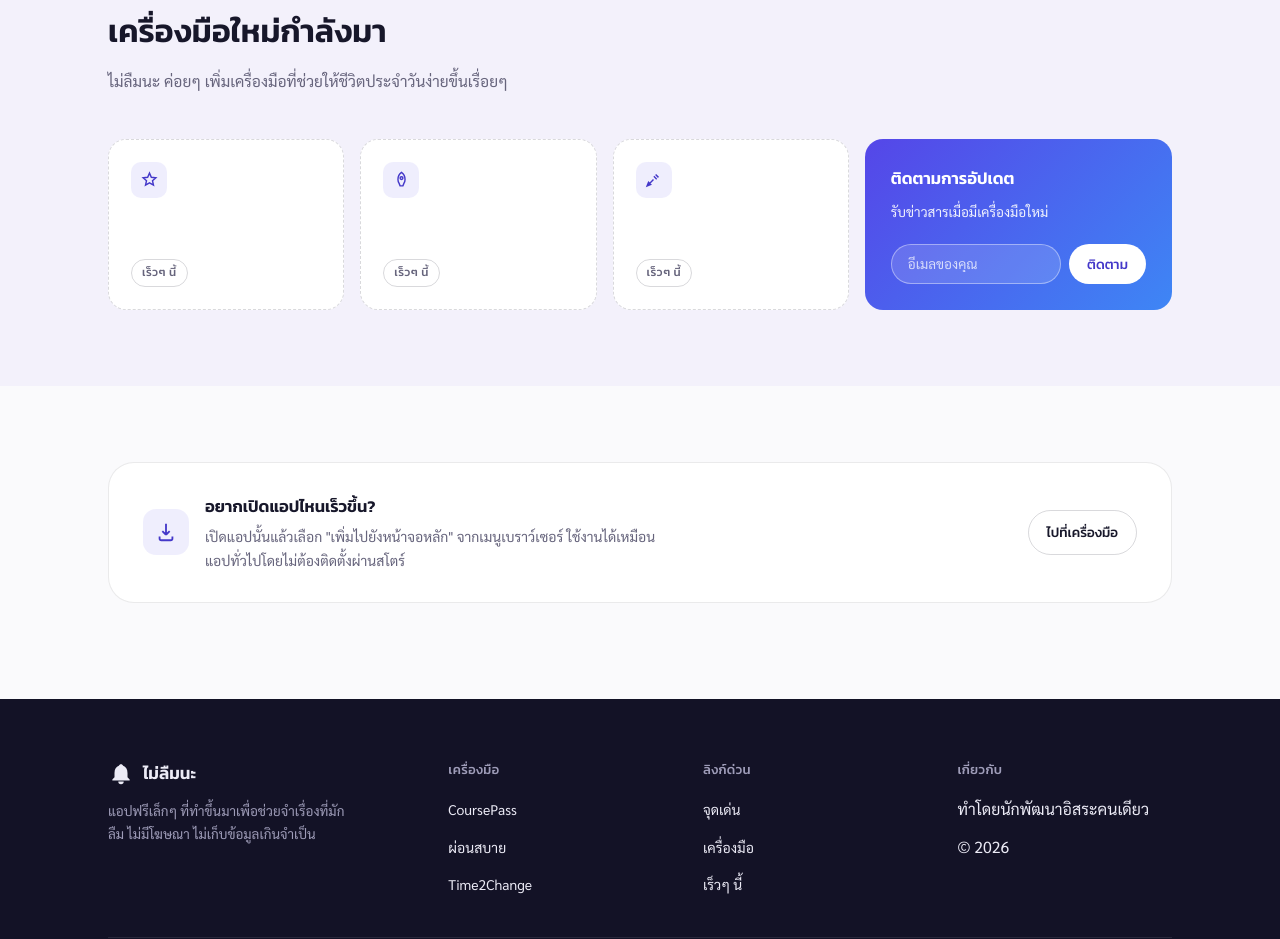
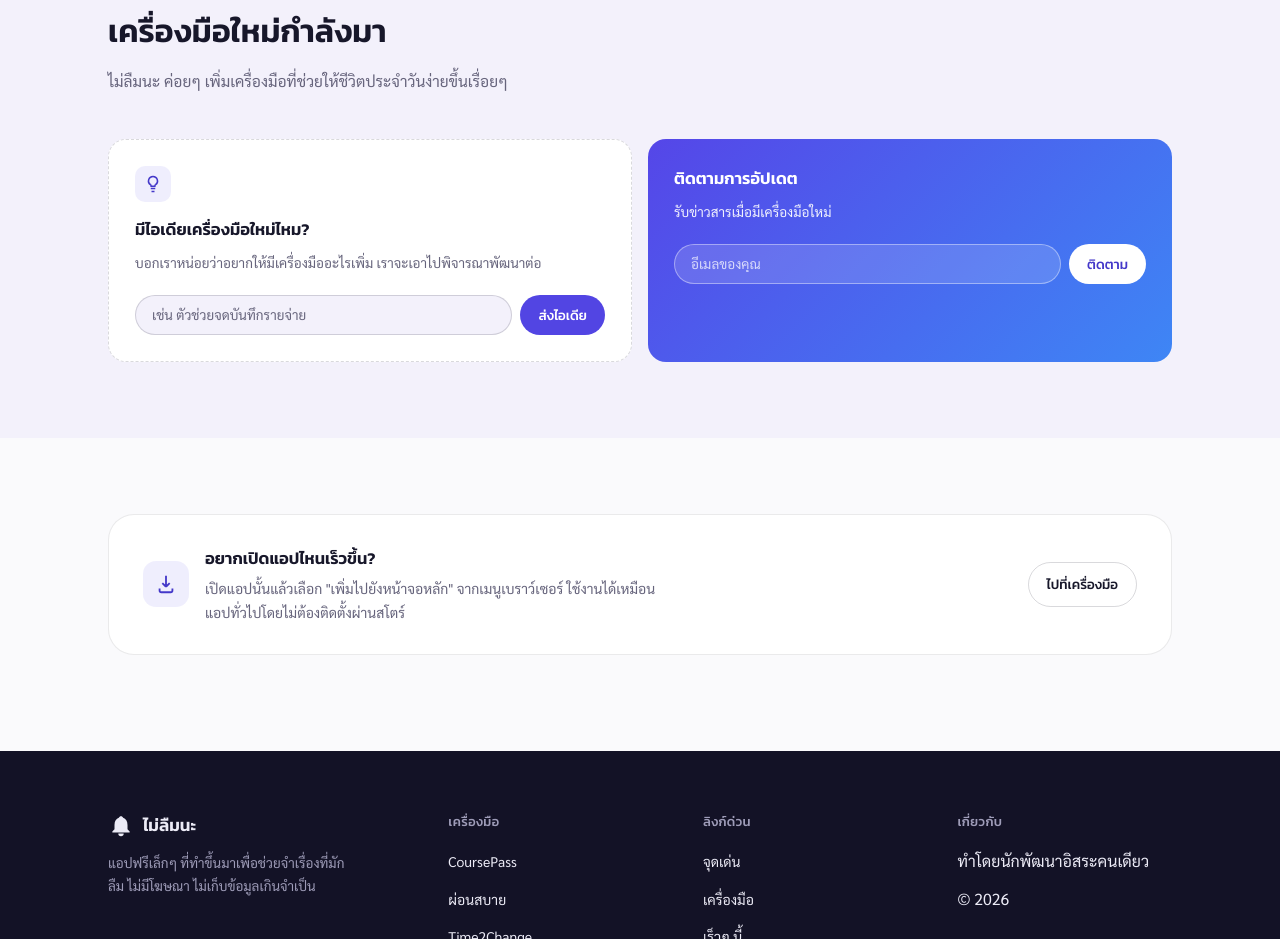
Before and after one commit to pookka/mai-luem-na, a plain HTML site: page index.html in a window 1280 px wide. Shown: the part 2920-3859 px from the top of the page. Drawn offline with nearby package versions, Linux system fonts and the light colour scheme.

Commit message:
add tool_ideas

```diff
--- a/index.html
+++ b/index.html
@@ -459,38 +459,53 @@
     gap: 16px;
   }
   @media (min-width: 760px) {
-    .soon-grid { grid-template-columns: repeat(3, 1fr) 1.3fr; }
+    .soon-grid { grid-template-columns: 1fr 1fr; }
   }
-  .soon-card {
+  .idea-card {
     background: var(--panel);
     border: 1px dashed var(--line-strong);
     border-radius: var(--radius-md);
-    padding: 22px;
+    padding: 26px;
     display: flex;
     flex-direction: column;
-    gap: 14px;
-    justify-content: space-between;
-    min-height: 130px;
+    gap: 6px;
   }
-  .soon-card .ic {
+  .idea-card .ic {
     width: 36px; height: 36px;
     border-radius: 10px;
     background: var(--brand-soft);
     color: var(--brand-ink);
     display: flex; align-items: center; justify-content: center;
+    margin-bottom: 8px;
   }
-  .soon-card svg { width: 17px; height: 17px; }
-  .soon-tag {
+  .idea-card svg { width: 18px; height: 18px; }
+  .idea-card h3 { font-size: 16.5px; margin-bottom: 2px; }
+  .idea-card p { margin: 0 0 14px; font-size: 13.5px; color: var(--ink-soft); }
+  .idea-form { display: flex; gap: 8px; flex-wrap: wrap; }
+  .idea-form input {
+    flex: 1 1 160px;
+    min-width: 0;
+    border-radius: 999px;
+    border: 1px solid var(--line-strong);
+    background: var(--panel-tint);
+    color: var(--ink);
+    padding: 10px 16px;
+    font-family: 'Sarabun', sans-serif;
+    font-size: 13.5px;
+  }
+  .idea-form input::placeholder { color: var(--ink-soft); }
+  .idea-form button {
     font-family: 'Kanit', sans-serif;
-    font-size: 11.5px;
     font-weight: 500;
-    color: var(--ink-soft);
-    letter-spacing: 0.04em;
-    align-self: flex-start;
-    border: 1px solid var(--line-strong);
+    font-size: 13.5px;
+    background: var(--brand-solid);
+    color: #fff;
+    border: none;
     border-radius: 999px;
-    padding: 3px 10px;
+    padding: 10px 18px;
+    cursor: pointer;
   }
+  .idea-msg { font-size: 13px; margin-top: 10px; color: var(--ink-soft); }
   .signup-card {
     background: linear-gradient(135deg, var(--brand-1), var(--brand-2));
     border-radius: var(--radius-md);
@@ -821,20 +836,17 @@
         <p class="i18n-en" hidden>Don't Forget is slowly growing more tools to make daily life easier.</p>
       </div>
       <div class="soon-grid">
-        <div class="soon-card">
-          <span class="ic"><svg viewBox="0 0 24 24" fill="none" stroke="currentColor" stroke-width="2"><path d="m12 3 2.6 5.9 6.4.6-4.8 4.3 1.4 6.2-5.6-3.3-5.6 3.3 1.4-6.2-4.8-4.3 6.4-.6L12 3Z"/></svg></span>
-          <span class="soon-tag i18n-th">เร็วๆ นี้</span>
-          <span class="soon-tag i18n-en" hidden>Coming soon</span>
-        </div>
-        <div class="soon-card">
-          <span class="ic"><svg viewBox="0 0 24 24" fill="none" stroke="currentColor" stroke-width="2"><path d="M12 2c3 2 5 6 5 10 0 2-.6 3.8-1.5 5.2L14 21h-4l-1.5-3.8C7.6 15.8 7 14 7 12c0-4 2-8 5-10Z"/><circle cx="12" cy="10" r="2"/></svg></span>
-          <span class="soon-tag i18n-th">เร็วๆ นี้</span>
-          <span class="soon-tag i18n-en" hidden>Coming soon</span>
-        </div>
-        <div class="soon-card">
-          <span class="ic"><svg viewBox="0 0 24 24" fill="none" stroke="currentColor" stroke-width="2"><path d="m4 20 8-8M15 5l4 4M12.5 7.5l4 4M3 21l2-5 3 3-5 2Z"/></svg></span>
-          <span class="soon-tag i18n-th">เร็วๆ นี้</span>
-          <span class="soon-tag i18n-en" hidden>Coming soon</span>
+        <div class="idea-card">
+          <span class="ic"><svg viewBox="0 0 24 24" fill="none" stroke="currentColor" stroke-width="2"><path d="M9 18h6M10 22h4M12 2a6 6 0 0 0-3.5 10.9c.6.4 1 1.1 1 1.9V15h5v-.2c0-.8.4-1.5 1-1.9A6 6 0 0 0 12 2Z"/></svg></span>
+          <h3 class="i18n-th">มีไอเดียเครื่องมือใหม่ไหม?</h3>
+          <h3 class="i18n-en" hidden>Got an idea for a new tool?</h3>
+          <p class="i18n-th">บอกเราหน่อยว่าอยากให้มีเครื่องมืออะไรเพิ่ม เราจะเอาไปพิจารณาพัฒนาต่อ</p>
+          <p class="i18n-en" hidden>Tell us what tool you'd like to see next — we'll consider it for development.</p>
+          <form class="idea-form" id="ideaForm">
+            <input type="text" required maxlength="200" placeholder="เช่น ตัวช่วยจดบันทึกรายจ่าย" class="i18n-th-ph">
+            <button type="submit"><span class="i18n-th">ส่งไอเดีย</span><span class="i18n-en" hidden>Send idea</span></button>
+          </form>
+          <p class="idea-msg" id="ideaMsg" hidden></p>
         </div>
         <div class="signup-card">
           <h3 class="i18n-th">ติดตามการอัปเดต</h3>
@@ -979,6 +991,33 @@
       msg.hidden = false;
     });
   }
+
+  var ideaForm = document.getElementById('ideaForm');
+  var ideaMsg = document.getElementById('ideaMsg');
+  if (ideaForm) {
+    ideaForm.addEventListener('submit', async function (e) {
+      e.preventDefault();
+      var lang = root.dataset.currentLang || 'th';
+      var ideaInput = ideaForm.querySelector('input[type="text"]');
+      var idea = ideaInput.value.trim();
+      var submitBtn = ideaForm.querySelector('button');
+
+      submitBtn.disabled = true;
+
+      var result = await supabase.from('tool_ideas').insert({ idea: idea });
+      var error = result.error;
+
+      submitBtn.disabled = false;
+
+      if (error) {
+        ideaMsg.textContent = lang === 'th' ? 'เกิดข้อผิดพลาด ลองใหม่อีกครั้งนะคะ' : 'Something went wrong, please try again.';
+      } else {
+        ideaMsg.textContent = lang === 'th' ? 'ขอบคุณสำหรับไอเดียค่ะ 🙏' : 'Thanks for the idea! 🙏';
+        ideaForm.reset();
+      }
+      ideaMsg.hidden = false;
+    });
+  }
 })();
 </script>
 
```
